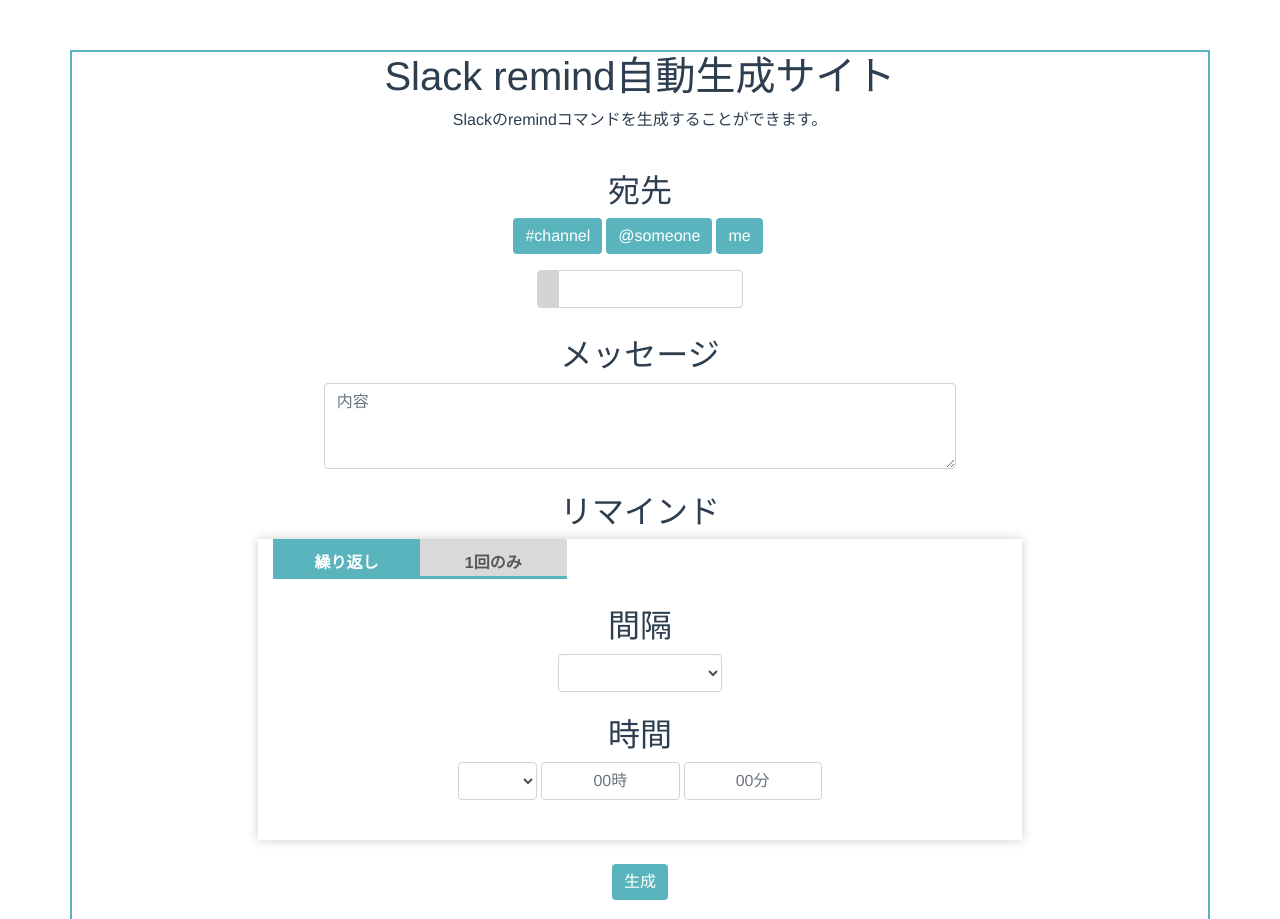
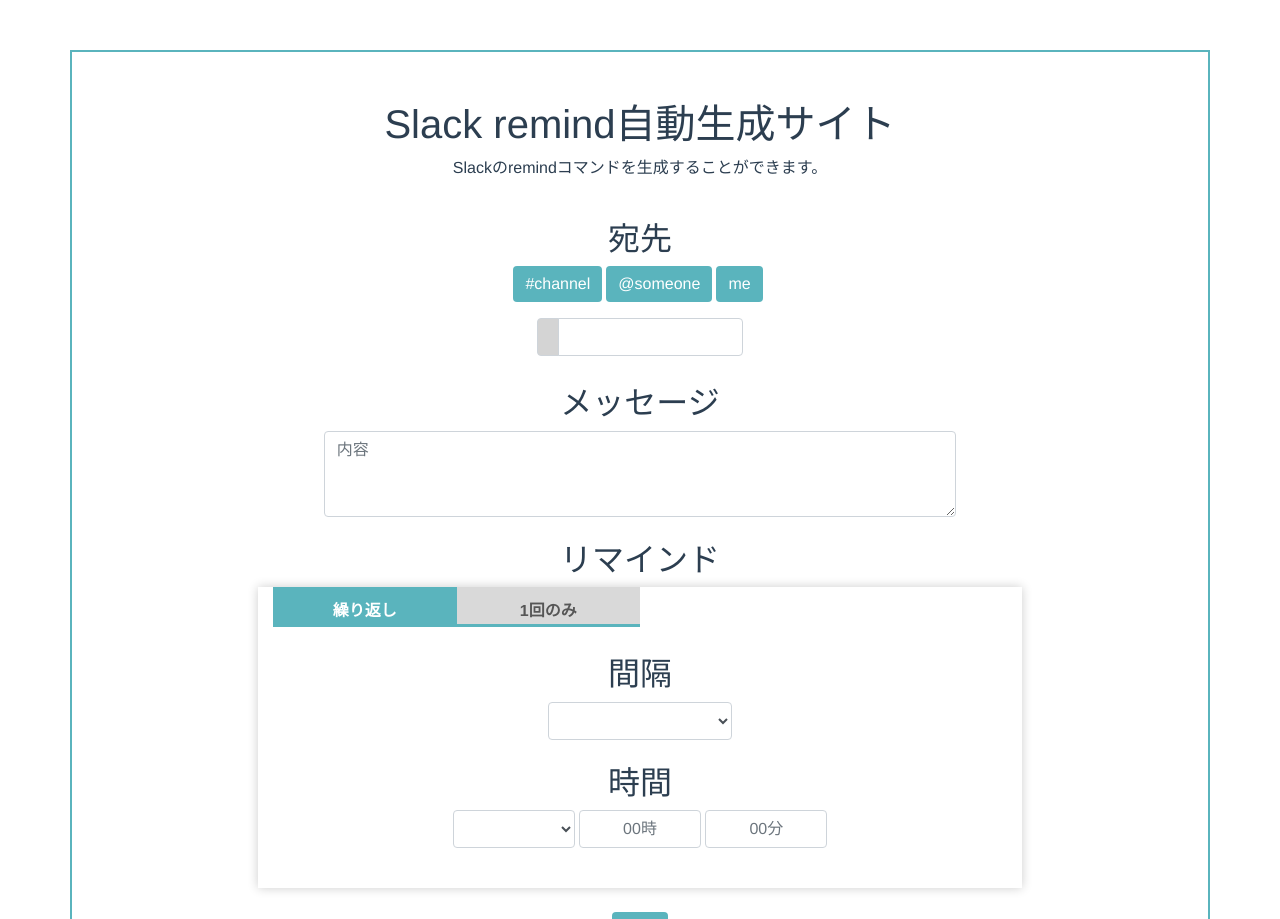
Before and after one commit to satou54/slack-remind, a Vue app: page / in a window 1280 px wide. Shown: the top 919 px of the page. Built offline with nearby package versions, Linux system fonts and the light colour scheme.

Commit message:
レイアウトの修正とCSSのリファクタリング

```diff
--- a/src/views/Home.vue
+++ b/src/views/Home.vue
@@ -2,7 +2,7 @@
   <div class="container mx-auto">
     <div class="row">
       <div class="col-10 mx-auto">
-        <h1>Slack remind自動生成サイト</h1>
+        <h1 class="mt-5">Slack remind自動生成サイト</h1>
         <p>Slackのremindコマンドを生成することができます。</p>
       </div>
     </div>
@@ -41,7 +41,7 @@
           <div class="tab_content" id="all_content">
             <div class="tab_content_description">
               <h2 class="mb-2">間隔</h2>
-              <select v-model="selectInterval" @change="selectChange" name="selectInterval" class="form-control col-3 mx-auto">
+              <select v-model="selectInterval" @change="selectChange" name="selectInterval" class="form-control col-3 mx-auto input-md">
                 <option value="毎日">毎日</option>
                 <option value="毎週">毎週</option>
                 <option value="隔週">隔週</option>
@@ -78,48 +78,40 @@
                 </div>
               </div>
               <div class="display_none mt-3" id="every_month">
-                <div class="form-inline">
-                  <div class="mx-auto">
-                    <input v-model="day" class="form-control col-4 text-center" placeholder="Day">
-                    <p class="col-1 pl-1" style="display:inline;">日</p>
-                  </div>
+                <div class="form-inline justify-content-center">
+                  <input v-model="day" class="form-control col-4 text-center input-sm" placeholder="Day">
+                  <p class="col-1 pl-1 mb-0" style="display:inline;">日</p>
                 </div>
               </div>
               <div class="display_none mt-3" id="every_year">
-                <div class="form-inline">
-                  <div class="mx-auto">
-                    <input v-model="month" class="form-control col-4 text-center" placeholder="Month"><p class="col-1 pl-1" style="display:inline;">月</p>
-                    <input v-model="day" class="form-control col-4 text-center" placeholder="Day"><p class="col-1 pl-1" style="display:inline;">日</p>
-                  </div>
+                <div class="form-inline justify-content-center">
+                  <input v-model="month" class="form-control col-4 text-center input-sm" placeholder="Month"><p class="col-1 pl-1  mb-0" style="display:inline;">月</p>
+                  <input v-model="day" class="form-control col-4 text-center input-sm" placeholder="Day"><p class="col-1 pl-1  mb-0" style="display:inline;">日</p>
                 </div>
               </div>
               <h2 class="mt-4">時間</h2>
-              <div class="form-inline">
-                <div class="mx-auto">
-                  <select v-model="morningAfternoon" class="form-control col-3 mr-1">
+              <div class="form-inline justify-content-center">
+                <select v-model="morningAfternoon" class="form-control col-2 mr-1 morningAfternoon">
                   <option class="form-control" value="am">午前</option>
                   <option class="form-control" value="pm">午後</option>
                 </select>
-                  <input v-model="hour" class="form-control col-3 mr-1 text-center" id="repeat-hour" placeholder="00時">
-                  <input v-model="minutue" class="form-control col-3 text-center" id="repeat-mimute" placeholder="00分">
-                </div>
+                <input v-model="hour" class="form-control col-2 mr-1 text-center input-sm" id="repeat-hour" placeholder="00時">
+                <input v-model="minutue" class="form-control col-2 text-center input-sm" id="repeat-mimute" placeholder="00分">
               </div>
             </div>
           </div>
           <div class="tab_content" id="programming_content">
             <div class="tab_content_description">
               <h2>日付</h2>
-              <input type="date" v-model="date" @change="changeDate" class="form-control col-6 mx-auto text-center">
+              <input type="date" v-model="date" @change="changeDate" class="form-control col-4 mx-auto text-center date">
               <h2 class="mt-4">時間</h2>
-              <div class="form-inline">
-                <div class="mx-auto">
-                  <select v-model="morningAfternoon" class="form-control col-3 mr-1">
+              <div class="form-inline justify-content-center">
+                <select v-model="morningAfternoon" class="form-control col-2 mr-1 input-md">
                   <option value="am">午前</option>
                   <option value="pm">午後</option>
                 </select>
-                  <input v-model="hour" class="form-control col-3 mr-1 text-center" id="once-hour" placeholder="00時">
-                  <input v-model="minutue" class="form-control col-3 mr-1 text-center" id="once-mimute" placeholder="00分">
-                </div>
+                <input v-model="hour" class="form-control col-2 mr-1 text-center input-sm" id="once-hour" placeholder="00時">
+                <input v-model="minutue" class="form-control col-2 mr-1 text-center input-sm" id="once-mimute" placeholder="00分">
               </div>
             </div>
           </div>
@@ -130,11 +122,9 @@
     <div class="row">
       <div class="col-10 mt-4 mb-5 mx-auto">
         <h3>Slack command</h3>
-        <div class="form-inline">
-          <div class="mx-auto">
+        <div class="form-inline justify-content-center">
           <input class="form-control col-8" id="slack_command" placeholder="Slack command" v-bind:value="command">
           <button class="btn ml-1" @click="copyToClipboard">copy</button>
-          </div>
         </div>
       </div>
     </div>
@@ -393,8 +383,9 @@
 
 /*タブのスタイル*/
 .tab_item {
-  width: calc(100%/5);
+  width: calc(100%/4);
   height: 40px;
+  min-width: 80px;
   background-color: #d9d9d9;
   border-bottom: 3px solid #5ab4bd;
   line-height: 47px;
@@ -418,7 +409,7 @@
 /*タブ切り替えの中身のスタイル*/
 .tab_content {
   display: none;
-  padding: 20px 40px 0;
+  padding-top: 20px;
   clear: both;
   overflow: hidden;
 }
@@ -436,20 +427,24 @@
   color: #fff;
 }
 
+.input-sm {
+  min-width: 60px;
+}
+
+.input-md {
+  min-width: 80px;
+}
+
+.date {
+  min-width: 170px;
+}
+
 .display_show {
   display: block;
 }
 
 .display_none {
   display: none;
-}
-
-#hour {
-  width: 50px;
-}
-
-#minute {
-  width: 50px;
 }
 
 #create {
```
Lines whose indentation alone changed are shown as unchanged.
